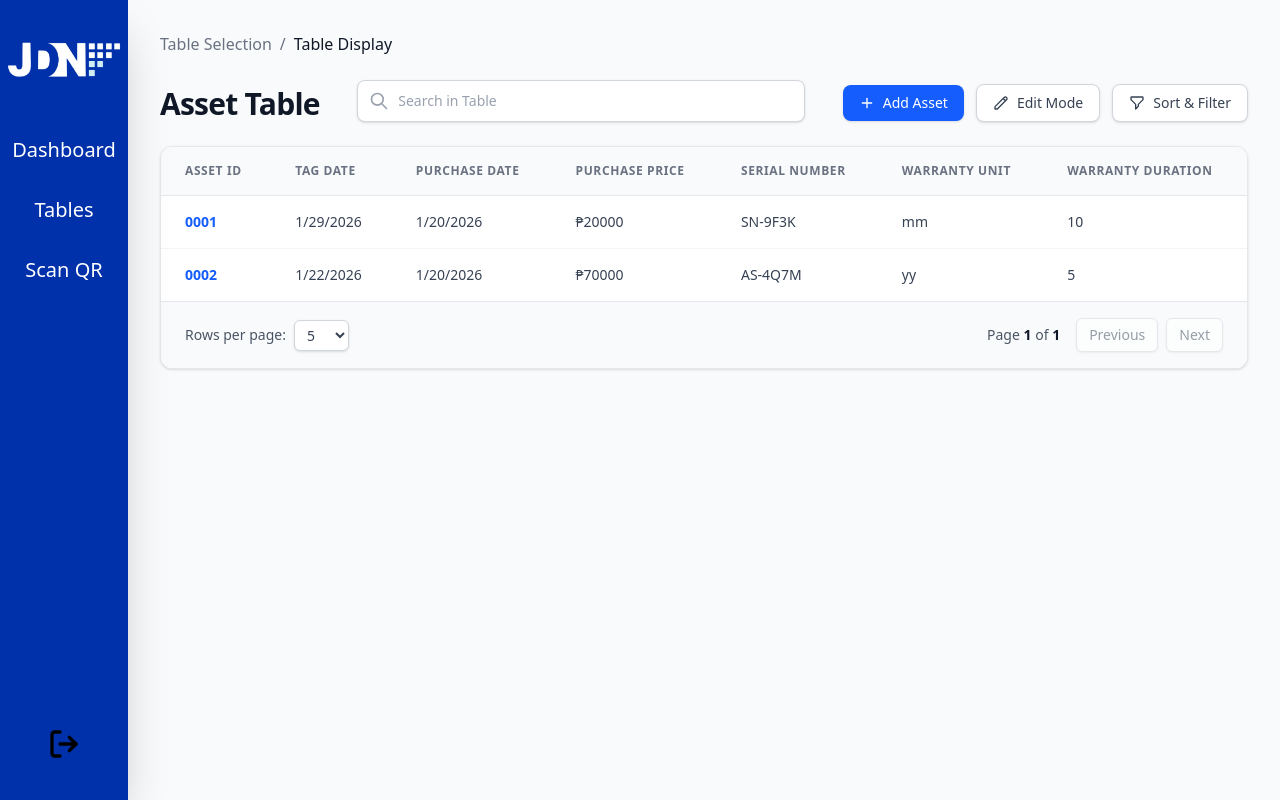
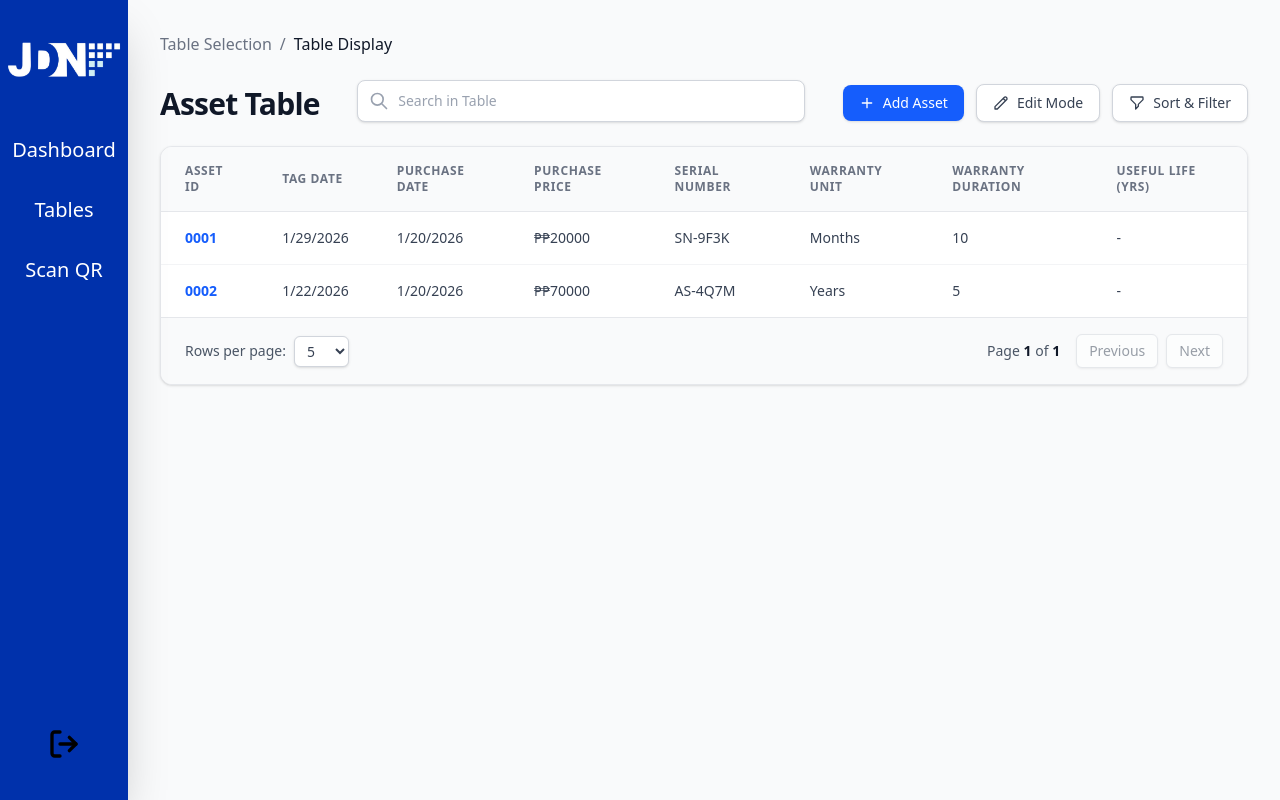
Before and after one commit to GuilianiHatsu1k1314/AssetTaggerFrontEnd, a React (Vite) app: page /table/Asset in a window 1280 px wide. Built offline with nearby package versions, Linux system fonts and the light colour scheme.

Commit message:
Implemented SQL schema for Asset table

```diff
--- a/src/routes/table/Asset.tsx
+++ b/src/routes/table/Asset.tsx
@@ -17,19 +17,27 @@ export const Route = createFileRoute("/table/Asset")({
   component: AssetPage,
 });
 
-// Data Types
-interface Asset {
-  assetId: string;
-  assetTagDate: string;
-  purchaseDate: string;
-  purchasePrice: string;
-  serialNumber: string;
-  warrantyDuration: number;
-  warrantyUnit: string;
+// 1. UPDATED DATA TYPE TO MATCH SQL SCHEMA
+export interface Asset {
+  assetId: string; // Maps to UNIQUEIDENTIFIER
+  assetTagDate: string; // DATETIME
+  employeeId?: string;
+  locationId?: string;
+  // Foreign Keys (Placeholders for future implementation)
+  productId?: string;
+  purchaseDate: null | string; // DATETIME NULL
+  purchasePrice: null | number | string; // MONEY NULL
+  salvageValue: null | number | string; // MONEY NULL
+  serialNumber: null | string; // NVARCHAR(4000) NULL
+  usefulLife: null | number; // INT NULL
+  vendorId?: string;
+  warrantyDuration: null | number; // INT NULL
+  warrantyUnit: null | string; // NCHAR(2) NULL ('yy', 'mm', 'ww', 'dd')
 }
 
 const columnHelper = createColumnHelper<Asset>();
 
+// 2. UPDATED COLUMNS TO REFLECT ALL SQL FIELDS
 const columns = [
   columnHelper.accessor("assetId", {
     cell: (info) => (
@@ -49,27 +57,54 @@ const columns = [
     sortingFn: "datetime",
   }),
   columnHelper.accessor("purchaseDate", {
+    cell: (info) => info.getValue() || "-",
     header: "Purchase Date",
     sortingFn: "datetime",
   }),
   columnHelper.accessor("purchasePrice", {
+    cell: (info) => {
+      const val = info.getValue();
+      return val ? `₱${val}` : "-"; // Assuming Philippine Peso based on earlier context
+    },
     header: "Purchase Price",
     sortingFn: (rowA, rowB, columnId) => {
-      const a = Number(
-        rowA.getValue<string>(columnId).replace(/[^0-9.-]+/g, ""),
-      );
-      const b = Number(
-        rowB.getValue<string>(columnId).replace(/[^0-9.-]+/g, ""),
-      );
+      const valA = rowA.getValue<string>(columnId) || "0";
+      const valB = rowB.getValue<string>(columnId) || "0";
+      const a = Number(String(valA).replace(/[^0-9.-]+/g, ""));
+      const b = Number(String(valB).replace(/[^0-9.-]+/g, ""));
       return a < b ? -1 : a > b ? 1 : 0;
     },
   }),
-  columnHelper.accessor("serialNumber", { header: "Serial Number" }),
+  columnHelper.accessor("serialNumber", {
+    cell: (info) => info.getValue() || "-",
+    header: "Serial Number",
+  }),
   columnHelper.accessor("warrantyUnit", {
+    cell: (info) => {
+      const val = info.getValue();
+      if (val === "yy") return "Years";
+      if (val === "mm") return "Months";
+      if (val === "ww") return "Weeks";
+      if (val === "dd") return "Days";
+      return "-";
+    },
     header: "Warranty Unit",
   }),
   columnHelper.accessor("warrantyDuration", {
+    cell: (info) => info.getValue() || "-",
     header: "Warranty Duration",
+  }),
+  // Added new columns from SQL Schema
+  columnHelper.accessor("usefulLife", {
+    cell: (info) => info.getValue() || "-",
+    header: "Useful Life (Yrs)",
+  }),
+  columnHelper.accessor("salvageValue", {
+    cell: (info) => {
+      const val = info.getValue();
+      return val ? `₱${val}` : "-";
+    },
+    header: "Salvage Value",
   }),
 ];
 
@@ -262,7 +297,7 @@ function AssetPage() {
         >
           {/* Table Container */}
           <div className="w-full overflow-x-auto">
-            <table className="w-full min-w-[800px] table-auto text-left text-sm">
+            <table className="w-full min-w-[1200px] table-auto text-left text-sm">
               <thead className="border-b border-gray-200 bg-gray-50">
                 {table.getHeaderGroups().map((headerGroup) => (
                   <tr key={headerGroup.id}>
```
